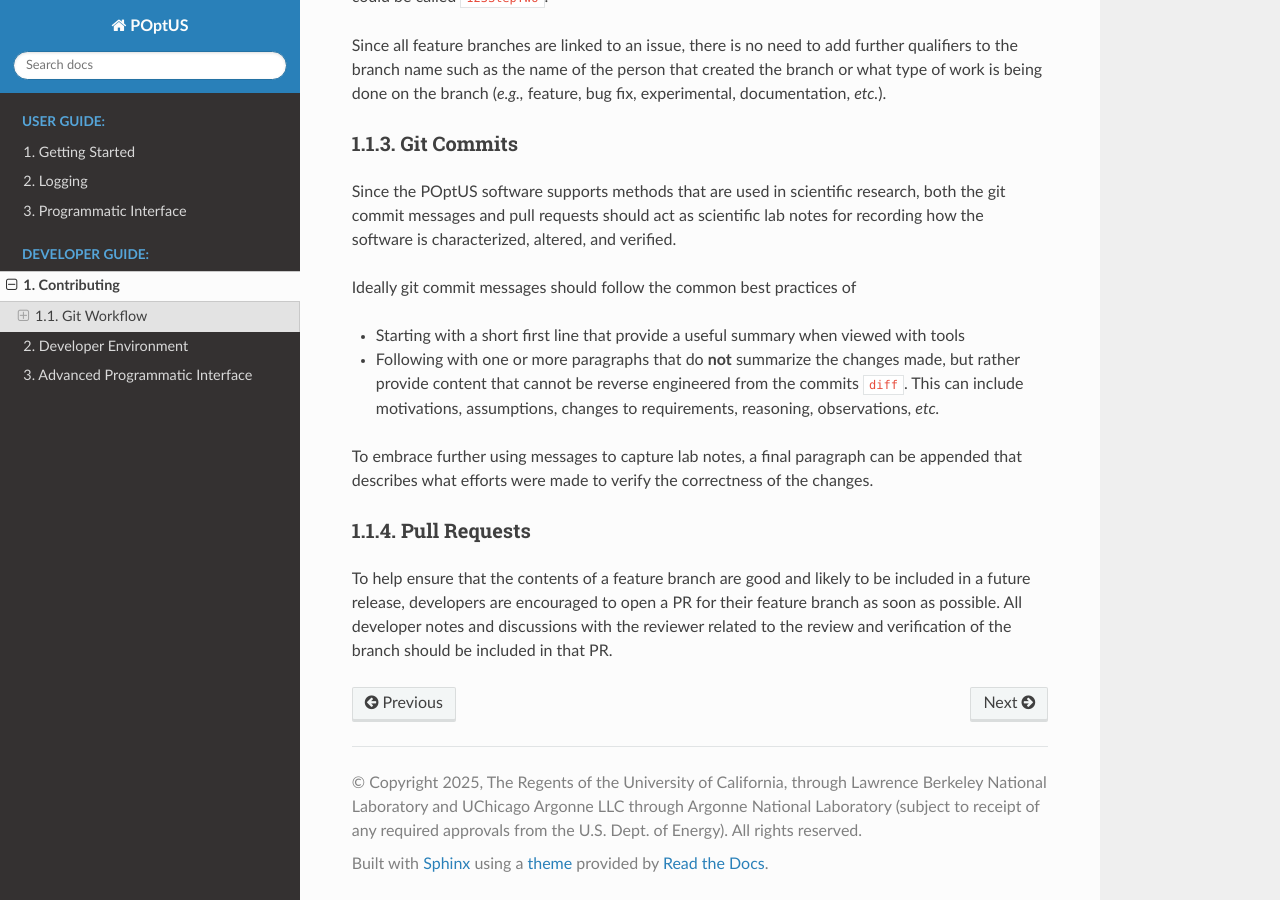
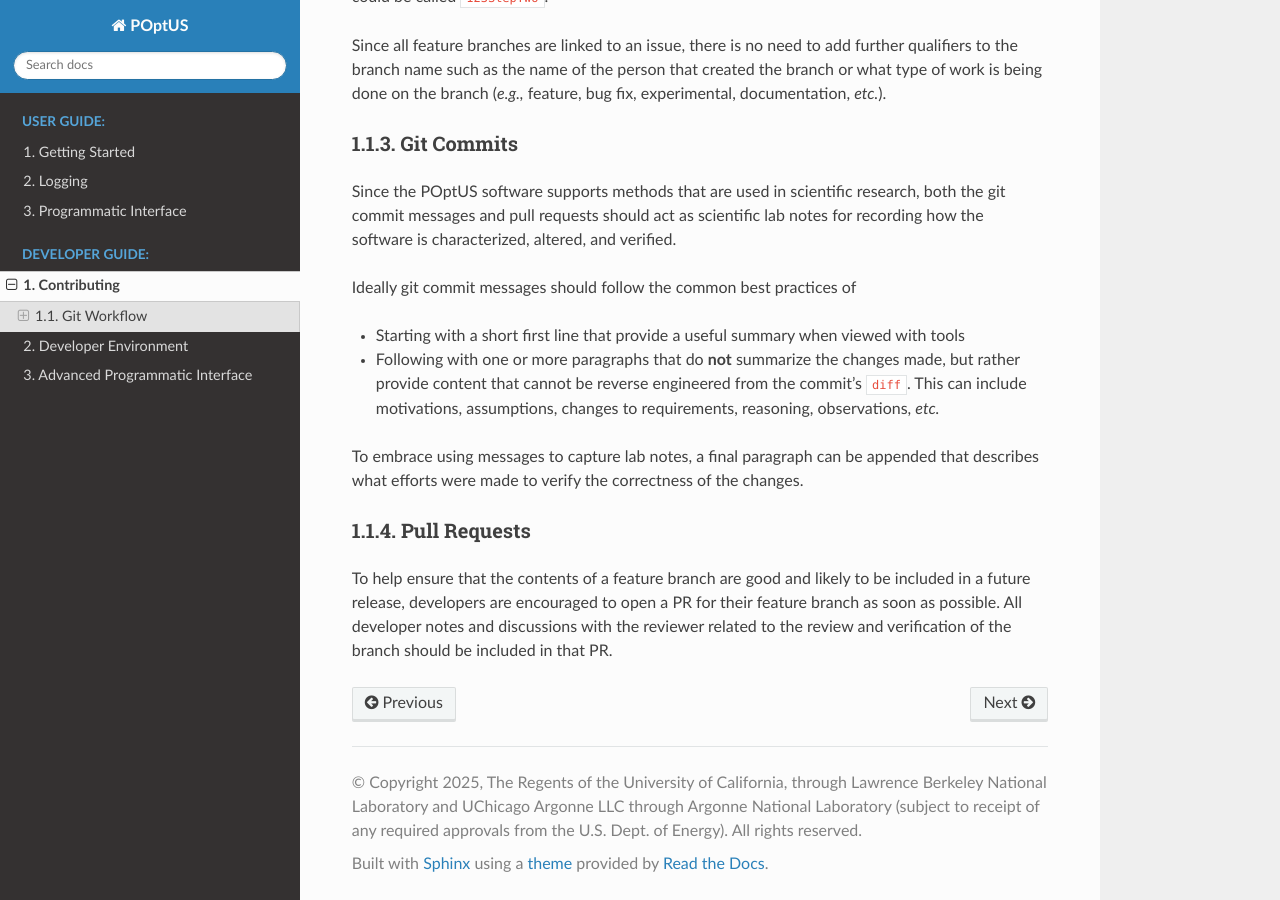
Before and after one commit to POptUS/POptUS, a Sphinx documentation site: the page built from docs/contributing.rst, in a window 1280 px wide and 900 px high, scrolled down 2839 px. Built offline with Sphinx 7.4.7 and the Read the Docs theme 3.1.0, drawn with Linux system fonts in a browser that asks for light colours; the version number could not be read and is left out; some of the changed text lies outside the part shown.

Commit message:
(Issue #12) Clean the docs a bit.

```diff
--- a/docs/contributing.rst
+++ b/docs/contributing.rst
@@ -148,10 +148,10 @@ Ideally git commit messages should follow the common best practices of
   with tools
 * Following with one or more paragraphs that do **not** summarize the changes
   made, but rather provide content that cannot be reverse engineered from the
-  commits ``diff``.  This can include motivations, assumptions, changes to
+  commit's ``diff``.  This can include motivations, assumptions, changes to
   requirements, reasoning, observations, |etc|
 
-To embrace further using messages to capture lab notes, a final paragraph can be
+To embrace using messages to capture lab notes, a final paragraph can be
 appended that describes what efforts were made to verify the correctness of the
 changes.
 
```
Also changed, not shown: other parts of docs/contributing.rst (+2 -2 lines).
